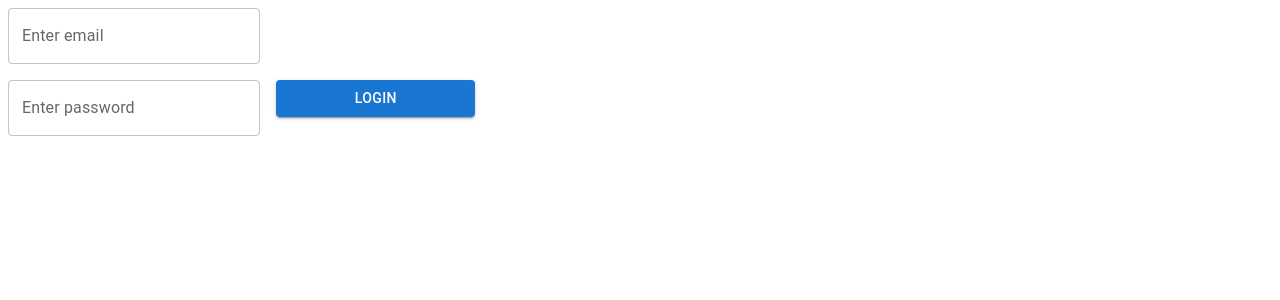
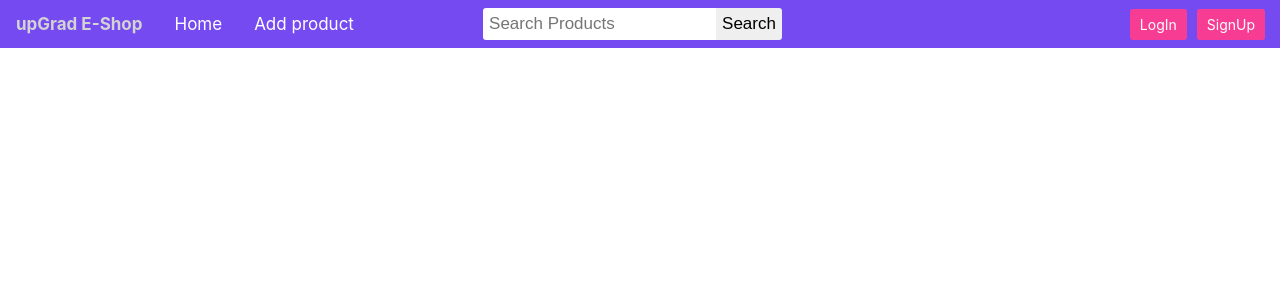
Before and after one commit to Vishal2021verma/Capstone-Part-One, a React (Create React App) app in the folder frontend/: page / in a window 1280 px wide. Shown: the top 300 px of the page. Built offline with nearby package versions, Linux system fonts and the light colour scheme.

Commit message:
navbar edit

```diff
--- a/frontend/package.json
+++ b/frontend/package.json
@@ -10,6 +10,7 @@
     "@testing-library/jest-dom": "^5.16.4",
     "@testing-library/react": "^13.3.0",
     "@testing-library/user-event": "^13.5.0",
+    "axios": "^0.27.2",
     "react": "^18.1.0",
     "react-dom": "^18.1.0",
     "react-router-dom": "^6.3.0",
--- a/frontend/src/App.js
+++ b/frontend/src/App.js
@@ -2,16 +2,18 @@ import logo from './logo.svg';
 import react from 'react';
 import './App.css';
 import { useState, useEffect } from "react";
-import Navbar from "./components/navigation"
-import Login from './pages/login';
+import Navbar from "./components/top_navigation"
+
 
 
 function App() {
 
 
   return (
-    <Login/>
+    <main>
+    <Navbar />
 
+    </main>
     );
 }
 
--- a/frontend/src/components/navigation.js
+++ /dev/null
@@ -1,93 +0,0 @@
-import * as React from 'react';
-import AppBar from '@mui/material/AppBar';
-import { styled, alpha } from '@mui/material/styles';
-import Box from '@mui/material/Box';
-import Toolbar from '@mui/material/Toolbar';
-import Typography from '@mui/material/Typography';
-import Button from '@mui/material/Button';
-import IconButton from '@mui/material/IconButton';
-import InputBase from '@mui/material/InputBase';
-import { Link } from "react-router-dom";
-
-const Search = styled('div')(({ theme }) => ({
-  position: 'relative',
-  borderRadius: theme.shape.borderRadius,
-  backgroundColor: alpha(theme.palette.common.white, 0.15),
-  '&:hover': {
-    backgroundColor: alpha(theme.palette.common.white, 0.25),
-  },
-  marginLeft: 0,
-  width: '100%',
-  [theme.breakpoints.up('sm')]: {
-    marginLeft: theme.spacing(3),
-    width: 'auto',
-  },
-}));
-
-const SearchIconWrapper = styled('div')(({ theme }) => ({
-  padding: theme.spacing(0, 2),
-  height: '100%',
-  position: 'absolute',
-  pointerEvents: 'none',
-  display: 'flex',
-  alignItems: 'center',
-  justifyContent: 'center',
-}));
-
-const StyledInputBase = styled(InputBase)(({ theme }) => ({
-  color: 'inherit',
-  '& .MuiInputBase-input': {
-    padding: theme.spacing(1, 1, 1, 0),
-    // vertical padding + font size from searchIcon
-    paddingLeft: `calc(1em + ${theme.spacing(4)})`,
-    transition: theme.transitions.create('width'),
-    width: '100%',
-    [theme.breakpoints.up('md')]: {
-      width: '12ch',
-      '&:focus': {
-        width: '20ch',
-      },
-    },
-  },
-}));
-
-
-export default function ButtonAppBar() {
-  return (
-    <Box sx={{ flexGrow: 1 }}>
-      <AppBar position="static">
-        <Toolbar>
-          <IconButton
-            size="large"
-            edge="start"
-            color="inherit"
-            aria-label="menu"
-            sx={{ mr: 2 }}
-          >
-
-          </IconButton>
-          <Typography variant="h6" component="div" sx={{ flexGrow: 1 }}>
-            upGrad E-Shop
-          </Typography>
-
-          <Search>
-            <SearchIconWrapper>
-
-            </SearchIconWrapper>
-            <StyledInputBase
-              placeholder="Search…"
-              inputProps={{ 'aria-label': 'search' }}
-            />
-          </Search>
-          <li>
-            <Link to="/">Dogs</Link>
-          </li>
-          <li>
-            <Link to="/cats">Cats</Link>
-          </li>
-          <Button color="inherit">Login</Button>
-        </Toolbar>
-      </AppBar>
-    </Box>
-  );
-}
--- /dev/null
+++ b/frontend/src/components/top_navigation/index.js
@@ -0,0 +1,29 @@
+import react from "react";
+import "./style.css";
+
+
+
+const Navbar = () => {
+    return (
+        <div className="topnav">
+            <div className="icon-section">
+                <a href="#home" className="icon">upGrad E-Shop</a>
+                <a href="#home">Home</a>
+                <a href="#">Add product</a>
+            </div>
+            <div className="search-container">
+                <form>
+                    <input type="text" placeholder="Search Products" name="search" />
+                    <button type="submit">Search</button>
+                </form>
+            </div>
+            <div className="button-container">
+                <a href="#login">LogIn</a>
+                <a href="#signup">SignUp</a>
+            </div>
+        </div>
+
+    );
+
+}
+export default Navbar;
--- /dev/null
+++ b/frontend/src/components/top_navigation/style.css
@@ -0,0 +1,71 @@
+.topnav {
+    overflow: hidden;
+    background-color: #764AF1;
+    display: flex;
+    flex-direction: row;
+    align-items: center;
+    justify-content: space-between;
+  }
+  .icon-section{
+      width: 33%;
+      display: flex;
+      flex-direction: row;
+      justify-content: left;
+      align-items: center;
+  }
+  .icon-section a{
+      color:white;
+      text-align: center;
+      padding: 14px 16px;
+      text-decoration: none;
+      font-size: 17px;
+  }
+  .icon-section a:hover{
+      color:lightgray;
+  }
+  .icon{
+      font-weight: bold;
+  }
+  .search-container{
+      width: 33%;
+      display: flex;
+      flex-direction: row;
+      justify-content: center;
+      align-items: center;
+    }
+    .search-container input{
+        padding: 6px;
+        font-size: 17px;
+        border: none;
+        border-radius: 3px 0px 0px 3px;
+    }
+    .search-container button{
+        padding: 6px;
+        font-size: 17px;
+        border: none;
+        border-radius: 0px 3px 3px 0px;
+
+    }
+    .button-container{
+        width: 33%;
+        display: flex;
+        flex-direction: row;
+        justify-content: right;
+        align-items: center;
+        padding-right: 15px;
+
+    }
+    .button-container a{
+        border-radius: 3px;
+        margin-left: 10px;
+        background-color: #F73D93;
+        text-align: center;
+        padding: 7px 10px;
+        text-decoration: none;
+        font-size: 14px;
+        color:white;
+    }
+    .button-container a:hover{
+        background-color: white;
+        color: #F73D93;
+    }
```
Also changed, not shown: frontend/src/pages/signup/index.js (+131 -39 lines), 1 other file (tests, documents, lock files or other folders).
